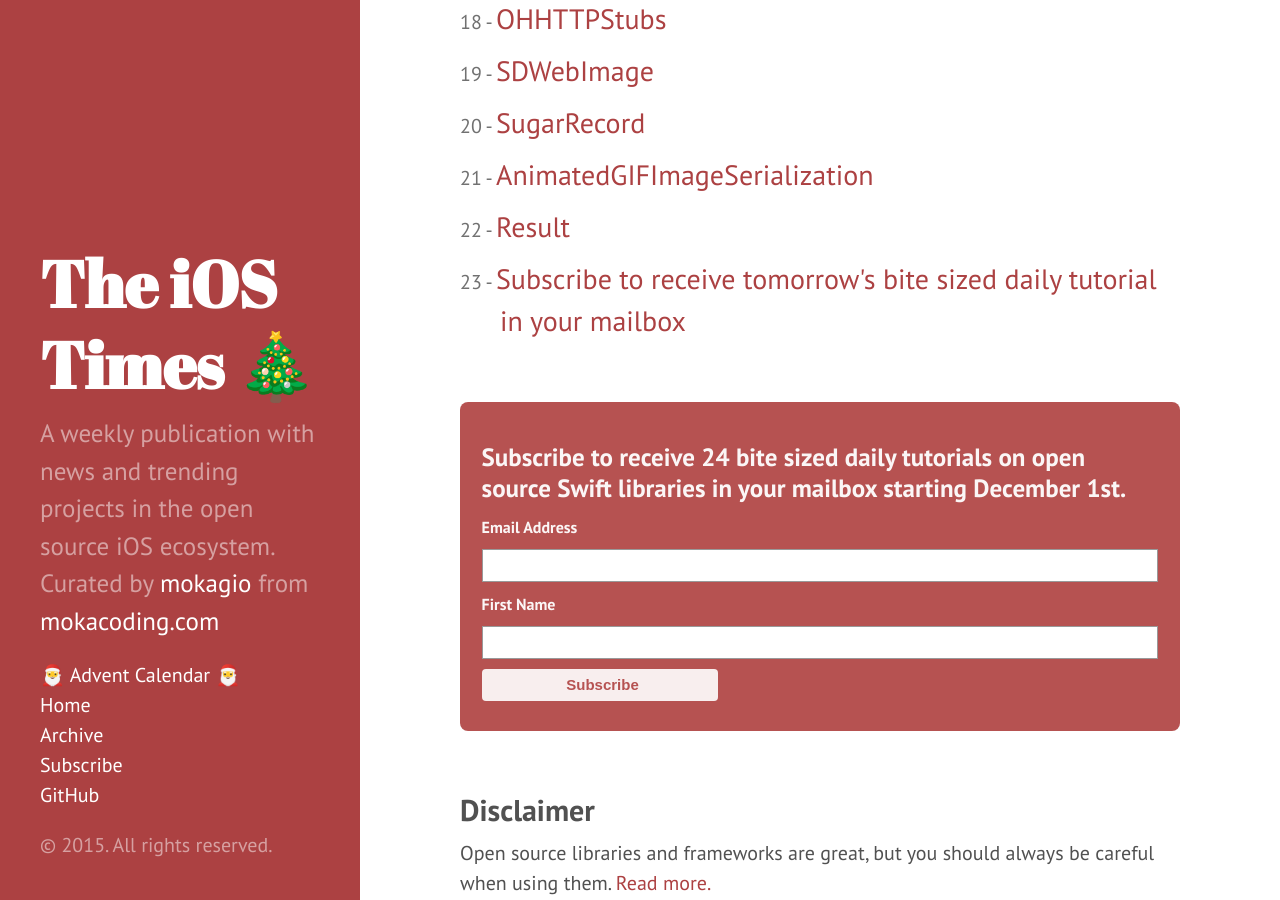
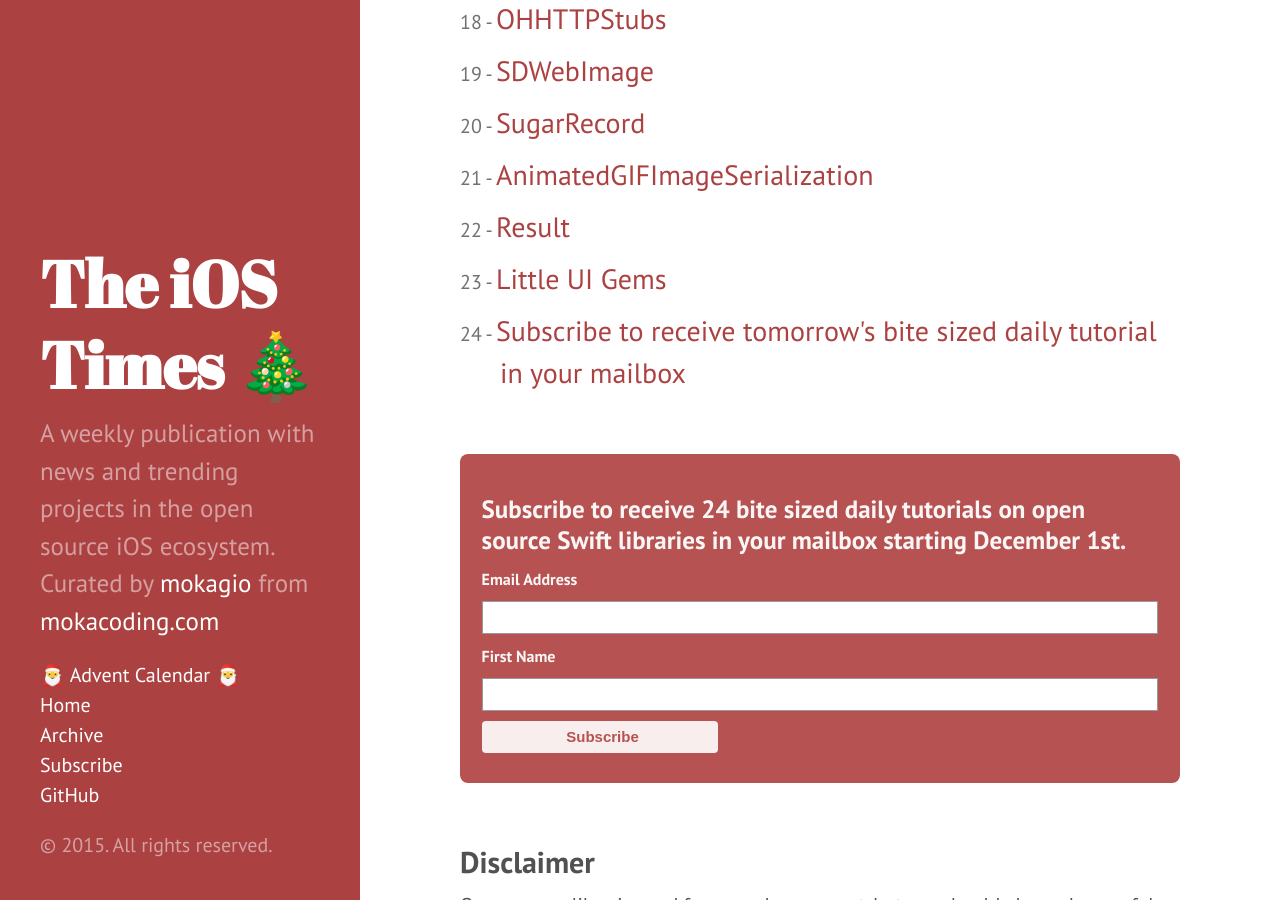
Before and after one commit to mokacoding/the-ios-times, a Jekyll site: the page built from advent-calendar.html, in a window 1280 px wide and 900 px high, scrolled down 1174 px. Built offline with Jekyll 4.4.1, drawn with Linux system fonts in a browser that asks for light colours; comment, search, counter and statistics services are not loaded.

Commit message:
🎄 - Advent Calendar - Day 24 - Little UI Gems

```diff
--- a/advent-calendar.html
+++ b/advent-calendar.html
@@ -32,6 +32,7 @@
   <li><a href="/advent-calendar/sugarrecord.html">SugarRecord</a></li>
   <li><a href="/advent-calendar/animatedgifimageserialization.html">AnimatedGIFImageSerialization</a></li>
   <li><a href="/advent-calendar/result.html">Result</a></li>
+  <li><a href="/advent-calendar/little-ui-gems.html">Little UI Gems</a></li>
   <li><a href="/advent-calendar-subscribe">Subscribe to receive tomorrow's bite sized daily tutorial in your mailbox</a></li>
 </ol>
 
```
